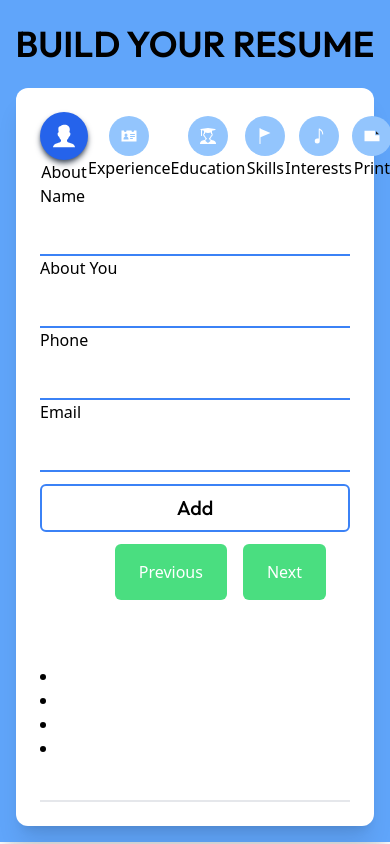
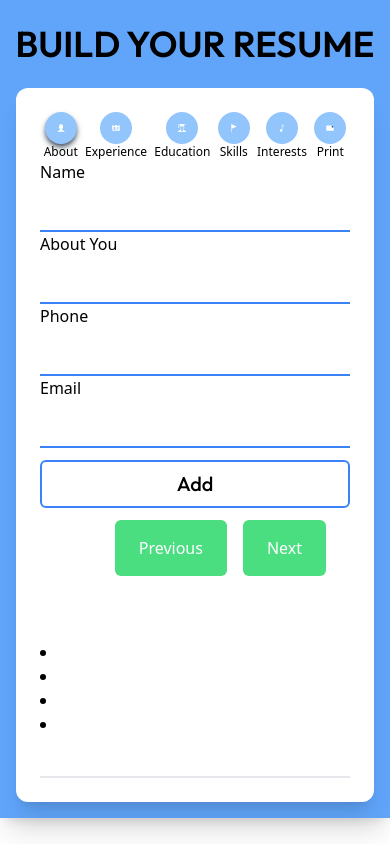
Before and after one commit to scKamannavar/ResumeBuilder, a React (Vite) app in the folder client/: page / in a window 390 px wide. Built offline with nearby package versions, Linux system fonts and the light colour scheme.

Commit message:
Exp form, Header Alignment

```diff
--- a/client/src/components/FormHeader.jsx
+++ b/client/src/components/FormHeader.jsx
@@ -14,7 +14,7 @@ const FormHeader = ({displayform}) => {
     // console.log('checking', gog)
   return (
     <div className='flex justify-around'>
-        <HeaderCircle iconImage = {AboutIcon} iconText = "About" activeStyle={displayform === 1 ?'bg-blue-600 h-12 w-12 shadow-md shadow-gray-600':''}/>
+        <HeaderCircle iconImage = {AboutIcon} iconText = "About" activeStyle={displayform === 1 ?'sm:bg-blue-600 sm:h-12 sm:w-12 h-10 w-10 shadow-md shadow-gray-600':''}/>
         <HeaderCircle iconImage = {ExperienceIcon} iconText = "Experience"  activeStyle={displayform === 2 ?'bg-blue-600 h-12 w-12 shadow-md shadow-gray-600':''}/>
         <HeaderCircle iconImage = {EducationIcon} iconText = "Education" activeStyle={displayform === 3 ?'bg-blue-600 h-12 w-12 shadow-md shadow-gray-600':''}/>
         <HeaderCircle iconImage = {SkillsIcon} iconText = "Skills" activeStyle={displayform === 4 ?'bg-blue-600 h-12 w-12 shadow-md shadow-gray-600':''}/>
--- a/client/src/components/HeaderCircle.jsx
+++ b/client/src/components/HeaderCircle.jsx
@@ -4,11 +4,11 @@ const HeaderCircle = ({iconImage, iconText, activeStyle}) => {
     console.log('active Style',activeStyle )
   return (
     <div className='flex flex-col items-center justify-center'>
-        <div className={`flex justify-center items-center h-10 w-10 rounded-full p-3 bg-blue-300  ${activeStyle}`}>
+        <div className={`flex justify-center items-center h-8 w-8 sm:h-10 sm:w-10  rounded-full p-3 bg-blue-300  ${activeStyle}`}>
             <img src={iconImage} alt="" />
             <iconImage/>
         </div>
-        <h1 className='flex justify-center'>{iconText}</h1>
+        <h1 className='flex justify-center text-xs sm:text-md'>{iconText}</h1>
     </div>
   )
 }
--- a/client/src/components/form.jsx
+++ b/client/src/components/form.jsx
@@ -98,14 +98,14 @@ const form = ({resumeinfo,deleteSkill, deleteExp, deleteEdu, deleteHobby, dispat
               {/* <h1 className='text-4xl font-bold text-slate-900 self-center font-Poppins'>Experience</h1> */}
                 <h1>Company</h1>
                 <input className='h-[8%]  p-2 border-b-2 border-blue-500 outline-none ' type="text" name="company" id="company"  value={company} onChange={(e)=>setCompany(e.target.value)} />
-                <div className='flex justify-center p-2 '>
+                <div className='flex sm:flex-row sm:gap-4 flex-col justify-center w-full'>
                   <div className='flex-1 '>
                     <h1>Role</h1>
-                    <input className='h-[8%]  p-2 border-b-2 border-blue-500 outline-none ' type="text" name="role" id="year"  value={role}onChange={(e)=>setRole(e.target.value)}/>
+                    <input className='h-[8%] w-full  p-2 border-b-2 border-blue-500 outline-none ' type="text" name="role" id="year"  value={role}onChange={(e)=>setRole(e.target.value)}/>
                   </div>
                   <div className='flex-1'>
                     <h1>Year</h1>
-                    <input className='h-[8%]  p-2 border-b-2 border-blue-500 outline-none ' type='text' name="year" id="role" value={year} onChange={(e)=>setYear(e.target.value)}/>
+                    <input className='h-[8%] w-full p-2 border-b-2 border-blue-500 outline-none ' type='text' name="year" id="role" value={year} onChange={(e)=>setYear(e.target.value)}/>
                   </div>
                 </div>
 
```
